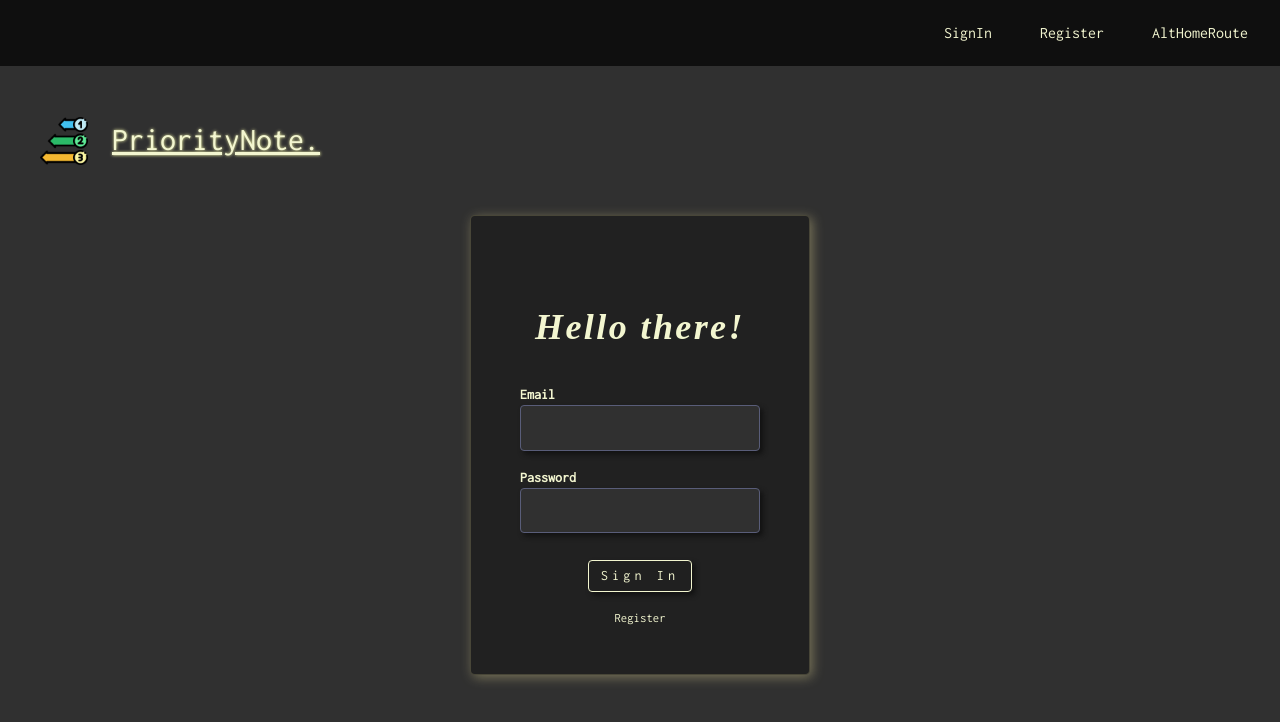
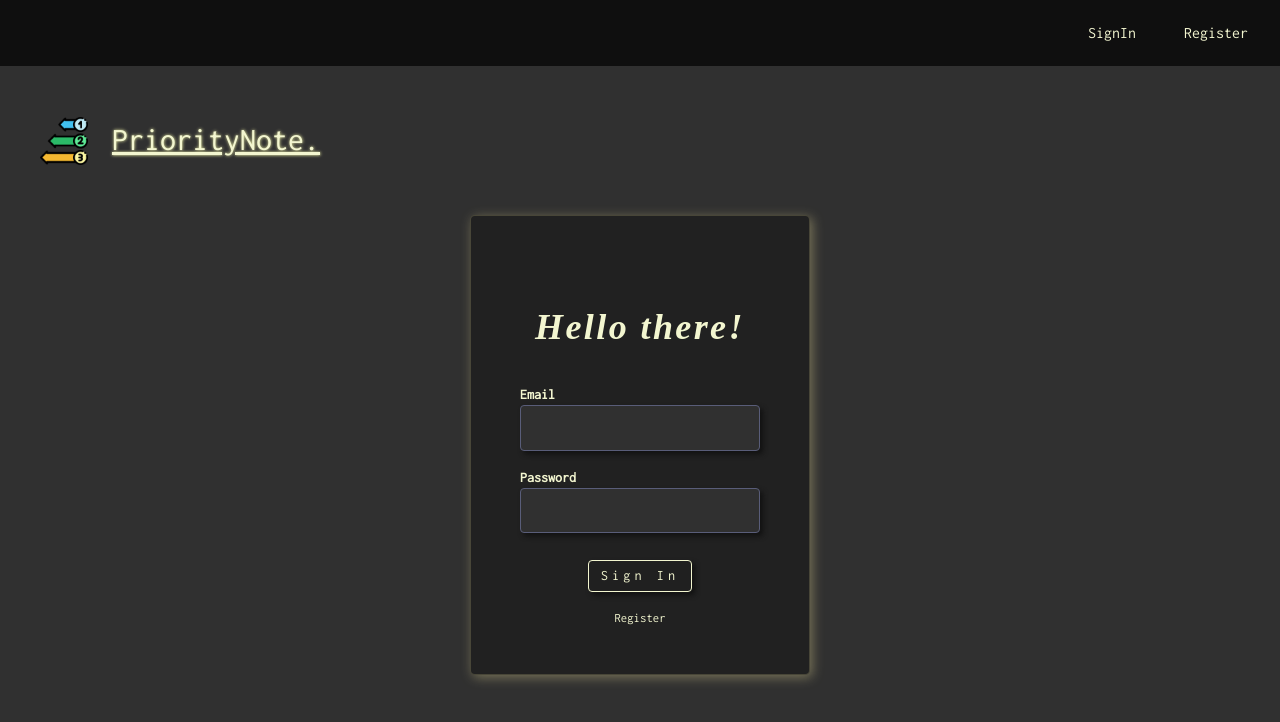
Before and after one commit to TusharShandilya/priority-note-webapp, a React (Create React App) app: page / in a window 1280 px wide. Shown: the top 722 px of the page. Built offline with nearby package versions, Linux system fonts and the light colour scheme.

Commit message:
added Priority to list and routing to links

```diff
--- a/src/components/Navigation/Navigation.js
+++ b/src/components/Navigation/Navigation.js
@@ -9,7 +9,6 @@ const Navigation = ({currentRoute, onNavClick}) => {
       <div className='list'>
         <p id="signIn" onClick={onNavClick}>SignIn</p>
         <p id="register" onClick={onNavClick}>Register</p>
-        <p id="home" onClick={onNavClick}>AltHomeRoute</p>
       </div>
     </div>);
   } else {
```
